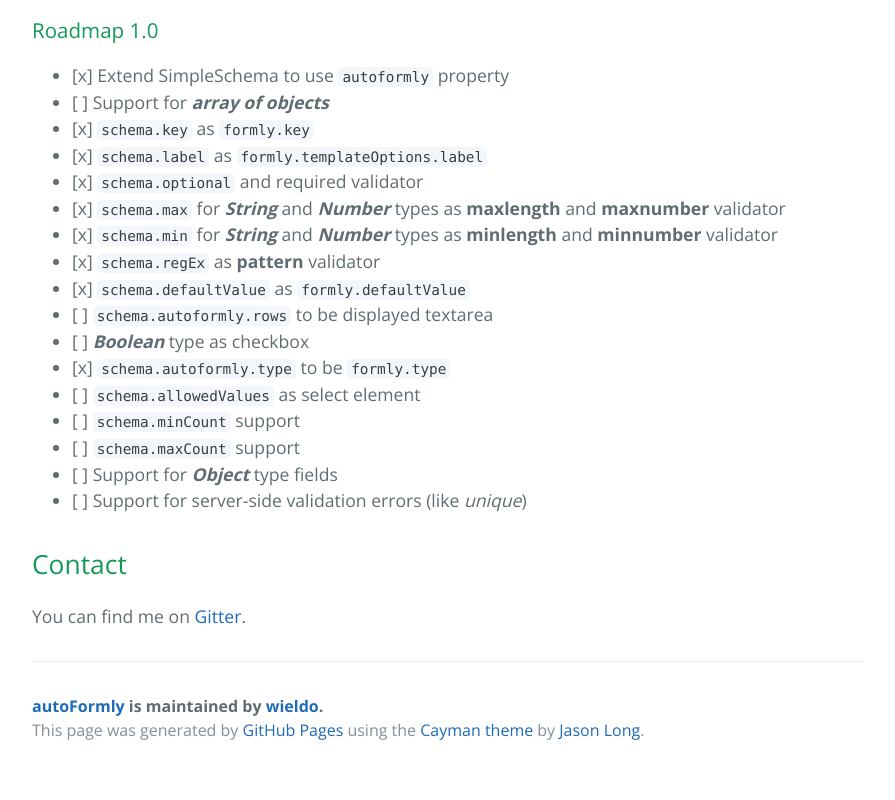
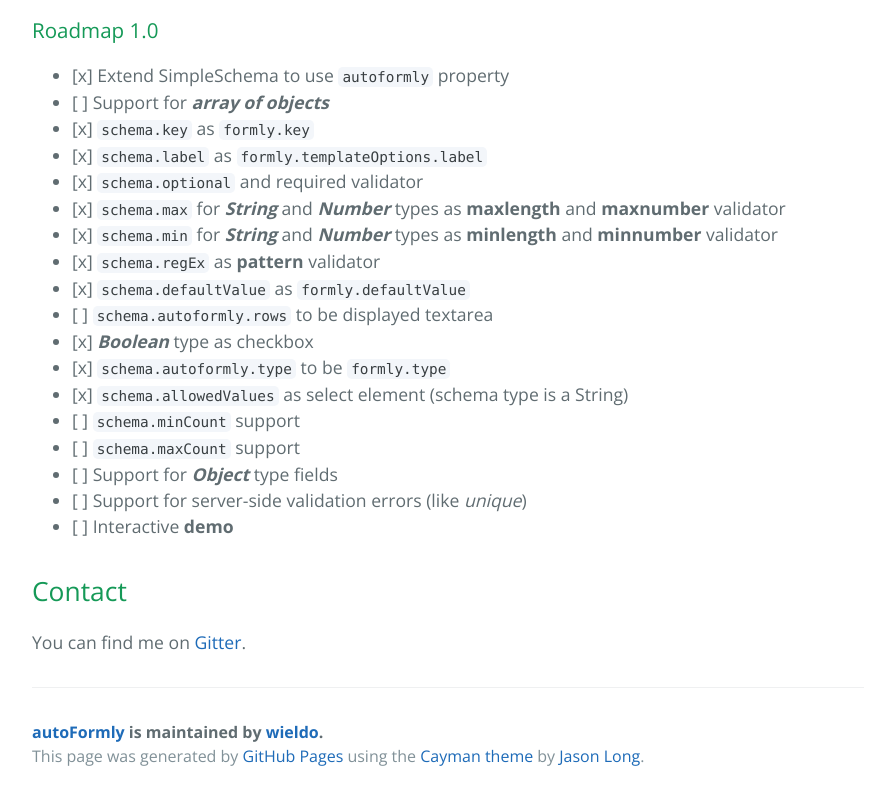
Before and after one commit to wieldo/meteor-autoformly, a plain HTML site: page index.html in a window 1280 px wide. Shown: the part 2864-3664 px from the top of the page, without its empty margins (192-1087 px from the left). Before the commit the page ends 3638 px from the top, so only its background shows below. Drawn offline with nearby package versions, Linux system fonts and the light colour scheme.

```diff
--- a/index.html
+++ b/index.html
@@ -113,14 +113,16 @@ If <em>opional</em> is not set to <em>true</em> then we're adding <code>required
 <li>[x] <code>schema.defaultValue</code> as <code>formly.defaultValue</code>
 </li>
 <li>[ ] <code>schema.autoformly.rows</code> to be displayed textarea</li>
-<li>[ ] <strong><em>Boolean</em></strong> type as checkbox</li>
+<li>[x] <strong><em>Boolean</em></strong> type as checkbox</li>
 <li>[x] <code>schema.autoformly.type</code> to be <code>formly.type</code>
 </li>
-<li>[ ] <code>schema.allowedValues</code> as select element</li>
+<li>[x] <code>schema.allowedValues</code> as select element (schema type is a String) </li>
 <li>[ ] <code>schema.minCount</code> support</li>
 <li>[ ] <code>schema.maxCount</code> support</li>
 <li>[ ] Support for <strong><em>Object</em></strong> type fields</li>
 <li>[ ] Support for server-side validation errors (like <em>unique</em>)</li>
+<li>[ ] Interactive <strong>demo</strong>
+</li>
 </ul>
 
 <h2>
```
Also changed, not shown: params.json (+1 -1 lines).
